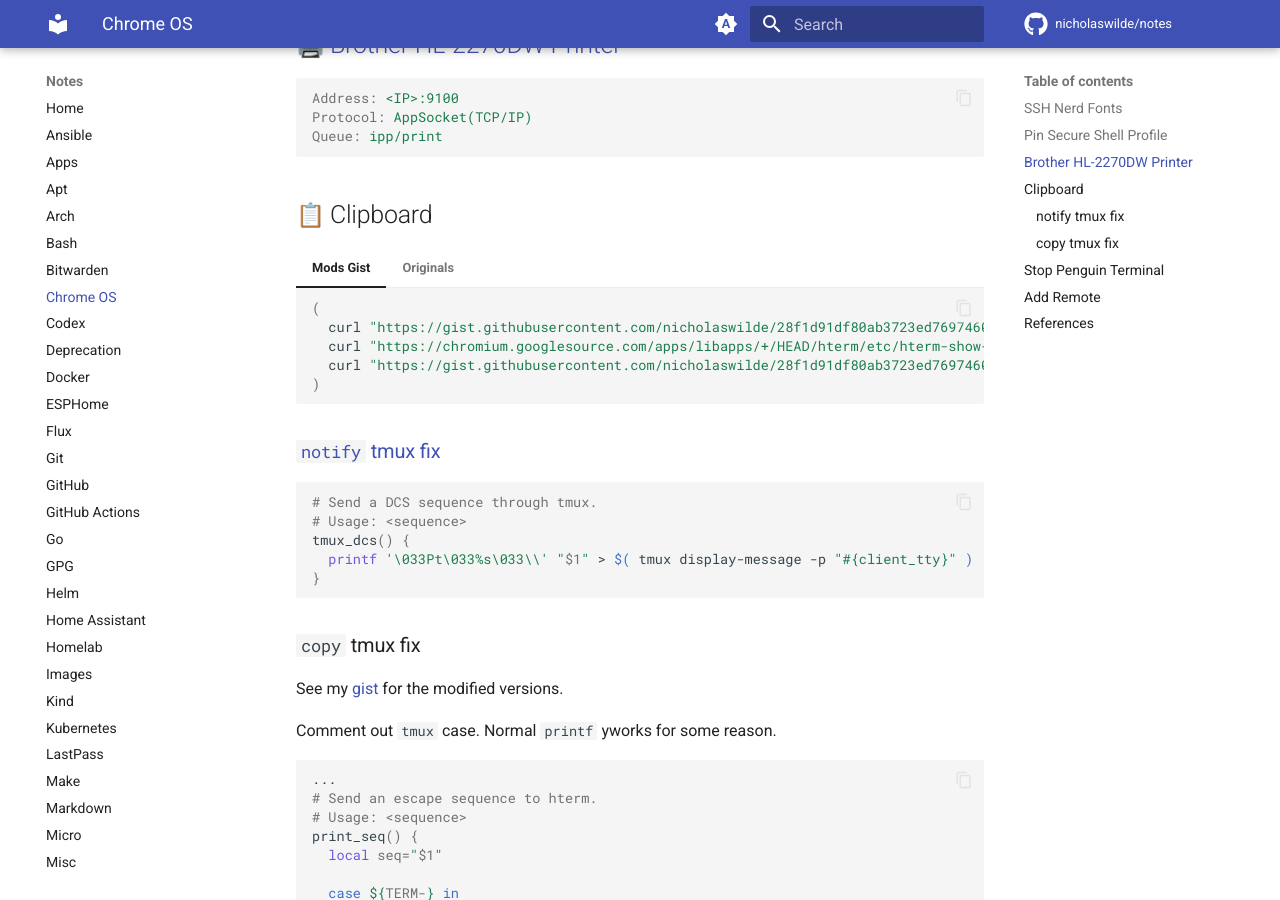
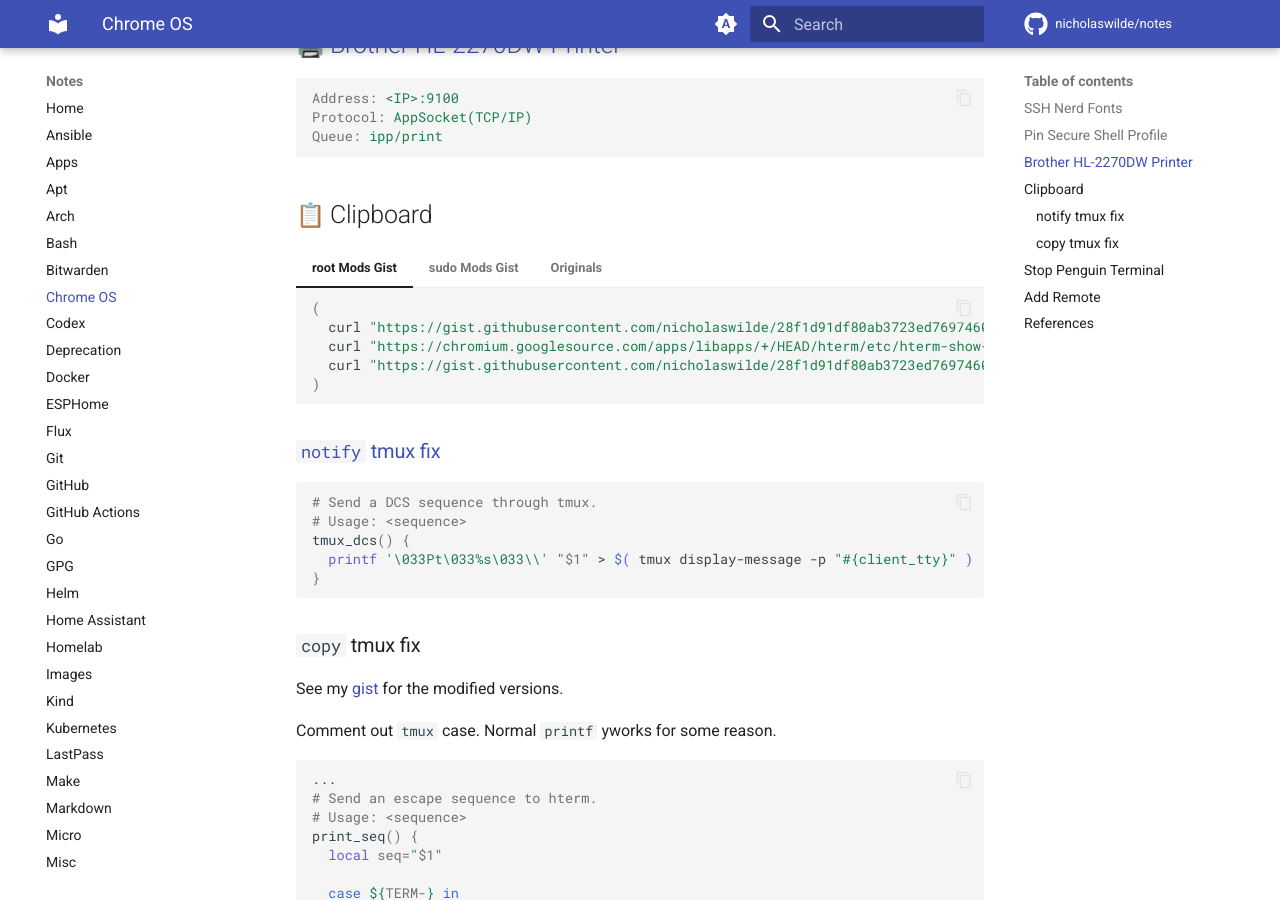
Before and after one commit to nicholaswilde/notes, an MkDocs documentation site: the page built from docs/chromeos.md, in a window 1280 px wide and 900 px high, scrolled down 1272 px. Built offline with MkDocs 1.6.1 and Material for MkDocs 9.7.7, drawn with Linux system fonts in a browser that asks for light colours; emoji names are drawn with the system emoji font; comment, search, counter and statistics services are not loaded; some of the changed lines change nothing that is shown.

Commit message:
update
Signed-off-by: nιcнolaѕ wιlde <ncwilde43@gmail.com>

````diff
--- a/docs/chromeos.md
+++ b/docs/chromeos.md
@@ -57,7 +57,17 @@
 
 ## :clipboard: Clipboard
 
-=== "Mods Gist"
+=== "root Mods Gist"
+
+    ```shell
+    (
+      curl "https://gist.githubusercontent.com/nicholaswilde/28f1d91df80ab3723ed7697460349ac8/raw/280fa16599e64745cc7f4e71df265ae1aafbf331/term-notify.sh" | tee /usr/local/bin/notify && sudo chmod +x /usr/local/bin/notify
+      curl "https://chromium.googlesource.com/apps/libapps/+/HEAD/hterm/etc/hterm-show-file.sh?format=TEXT" | base64 --decode | tee /usr/local/bin/show-file && sudo chmod +x /usr/local/bin/show-file
+      curl "https://gist.githubusercontent.com/nicholaswilde/28f1d91df80ab3723ed7697460349ac8/raw/280fa16599e64745cc7f4e71df265ae1aafbf331/osc52.sh" | tee /usr/local/bin/copy && sudo chmod +x /usr/local/bin/copy
+    )
+    ```
+
+=== "sudo Mods Gist"
 
     ```shell
     (
````
